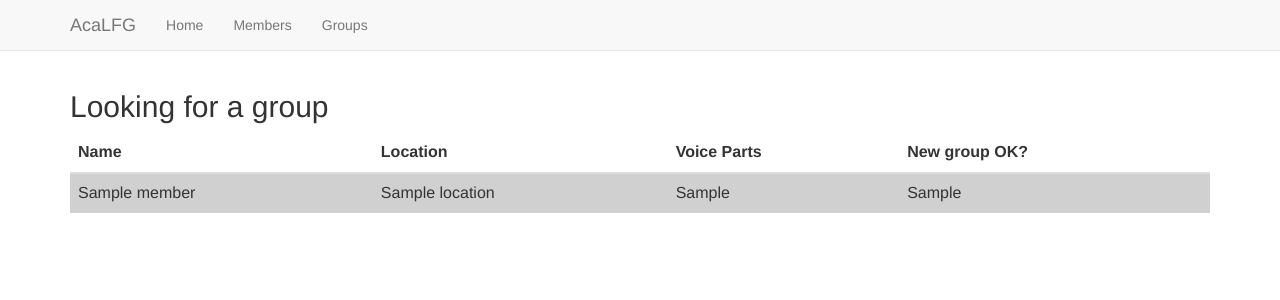
After one commit to OpenAca/AcaLFG, a Django app: template board/templates/member_list.html in a window 1280 px wide. The commit adds this page. Shown: the top 300 px of the page. Run offline with Django 3.2, Linux system fonts and the light colour scheme; the template is opened without the code that fills it: most values are stand-ins (such as "Sample title", 1, 10 or a date in 2020); some libraries are stand-ins or nearby versions.

Commit message:
add member list

```diff
--- a/acalfg/settings/production.py
+++ b/acalfg/settings/production.py
@@ -148,6 +148,7 @@ INSTALLED_APPS = (
     "django.contrib.staticfiles",
     "django.contrib.admin",
     "bootstrap3",
+    "bootstrap_pagination",
     "herokuapp",
     "board",
 )
--- a/acalfg/static/css/site.css
+++ b/acalfg/static/css/site.css
@@ -1,3 +1,17 @@
 .content {
   margin-top: 70px;
 }
+
+.table-hover>tbody>tr:hover>td, .table-hover>tbody>tr:hover>th {
+  color: #fefefe;
+  background-color: #6497b1;
+  cursor: pointer;
+}
+
+.table-striped>tbody>tr:nth-of-type(odd) {
+  background-color: #d0d0d0;
+}
+
+.paginate {
+  text-align: center;
+}
--- /dev/null
+++ b/acalfg/static/js/member_list.js
@@ -0,0 +1,5 @@
+$(document).ready(function() {
+  $('.member-row').click(function() {
+    window.location.href = '/members/' + $(this).data('id');
+  });
+});
--- a/acalfg/templates/base.html
+++ b/acalfg/templates/base.html
@@ -43,5 +43,6 @@
 
     <script src="https://ajax.googleapis.com/ajax/libs/jquery/2.1.3/jquery.min.js"></script>
     <script src="https://maxcdn.bootstrapcdn.com/bootstrap/3.3.2/js/bootstrap.min.js"></script>
+    {% block extrascripts %}{% endblock %}
   </body>
 </html>
--- a/acalfg/urls.py
+++ b/acalfg/urls.py
@@ -11,4 +11,5 @@ urlpatterns = patterns("",
   url(r"^favicon.ico$", generic.RedirectView.as_view()),
   url('^$', 'board.views.home'),
   url('^members/(?P<member_id>\d+)/?$', 'board.views.view_member'),
+  url('^members/?$', 'board.views.member_list'),
 )
--- /dev/null
+++ b/board/templates/member_list.html
@@ -0,0 +1,35 @@
+{% extends "base.html" %}
+
+{% load bootstrap_pagination %}
+
+{% block extratitle %} - Users LFG{% endblock %}
+
+{% block content %}
+  <h2>Looking for a group</h2>
+  {% if members|length_is:"0" %}
+    <h3>Nobody's looking...yet!</h3>
+  {% else %}
+    <table id="members_table" class="table table-hover table-striped">
+      <thead><tr>
+        <th>Name</th><th>Location</th><th>Voice Parts</th><th>New group OK?</th>
+      </tr></thead>
+      <tbody>
+        {% for member in members %}
+          <tr class="member-row" data-id="{{ member.pk }}">
+            <td>{{ member.name }}</td>
+            <td>{{ member.location }}</td>
+            <td>{{ member.voice_parts.all|join:", " }}</td>
+            <td>{{ member.new_group_ok }}</td>
+          </tr>
+        {% endfor %}
+      </tbody>
+    </table>
+    <div class="paginate">
+      {% bootstrap_paginate members range=10 show_first_last="true" %}
+    </div>
+  {% endif %}
+{% endblock %}
+
+{% block extrascripts %}
+  <script src="{{ STATIC_URL }}js/member_list.js" type="text/javascript"></script>
+{% endblock %}
--- a/requirements.txt
+++ b/requirements.txt
@@ -1,6 +1,7 @@
 boto==2.36.0
 dj-database-url==0.3.0
 Django==1.7.4
+django-bootstrap-pagination==1.5.1
 django-bootstrap3==5.1.1
 django-herokuapp==0.9.19
 django-require==1.0.6
```
Also changed, not shown: board/views.py (+19 -0 lines).
